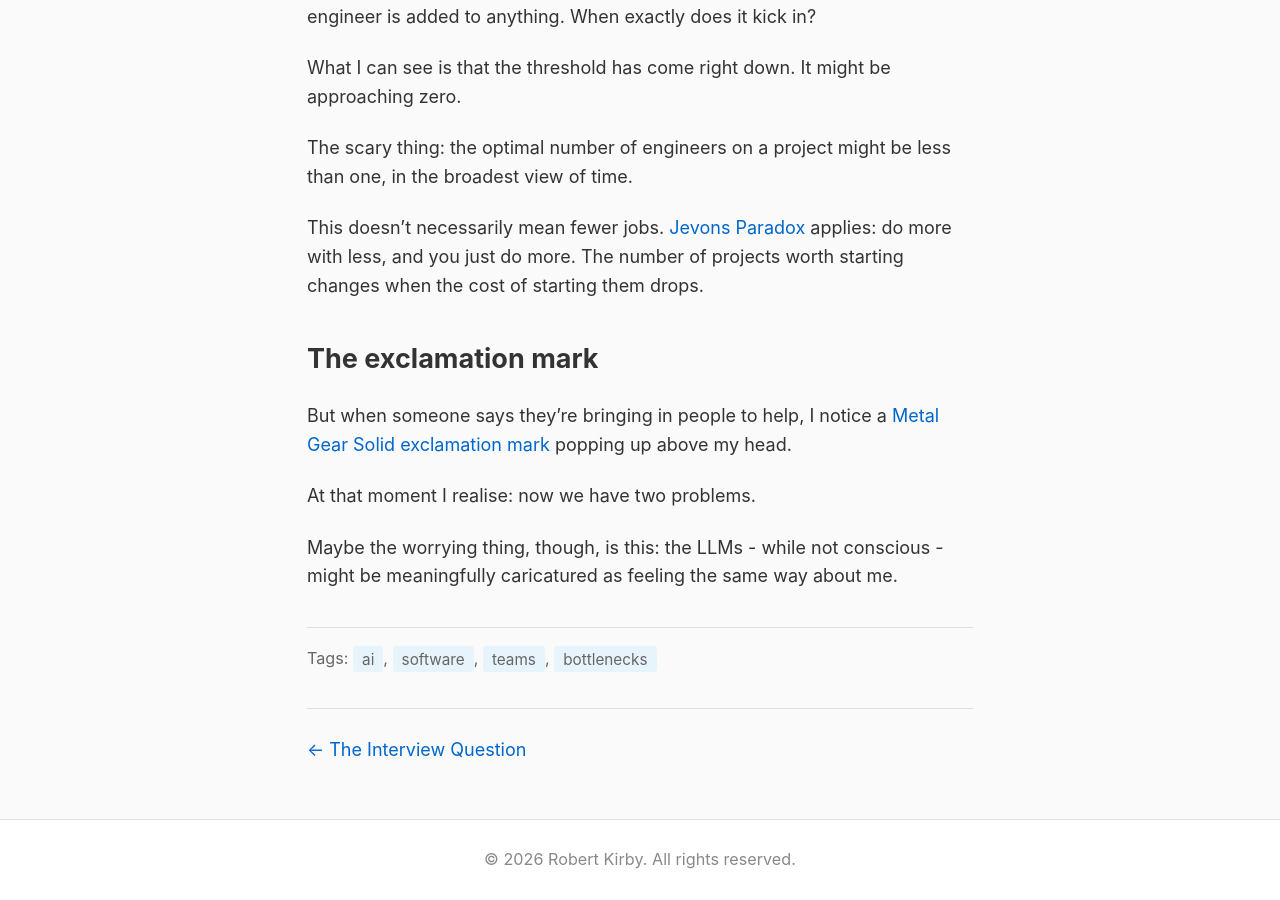
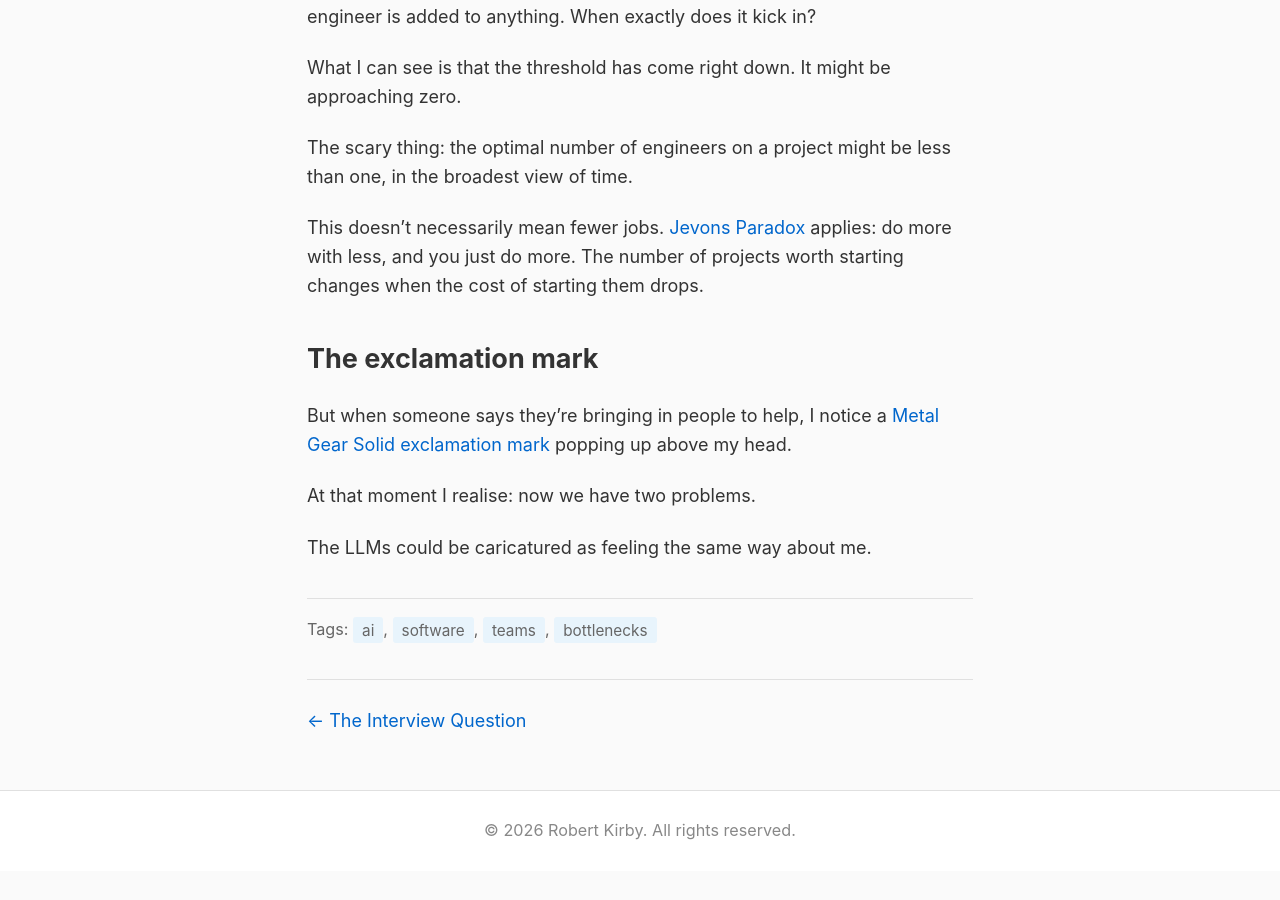
Before and after one commit to rob137/rob137.github.io, a Jekyll site: the page built from _posts/2026-01-03-brooks-law-redux.md, in a window 1280 px wide and 900 px high, scrolled down 2747 px. Built offline with Jekyll 4.4.1, drawn with Linux system fonts in a browser that asks for light colours; after the commit the page ends 3618 px from its top, so only the background shows below that.

Commit message:
Tighten final line
🤖 Generated with [Claude Code](https://claude.com/claude-code)

Co-Authored-By: Claude Opus 4.5 <noreply@anthropic.com>

```diff
--- a/_posts/2026-01-03-brooks-law-redux.md
+++ b/_posts/2026-01-03-brooks-law-redux.md
@@ -64,4 +64,4 @@ But when someone says they're bringing in people to help, I notice a [Metal Gear
 
 At that moment I realise: now we have two problems.
 
-Maybe the worrying thing, though, is this: the LLMs - while not conscious - might be meaningfully caricatured as feeling the same way about me.
+The LLMs could be caricatured as feeling the same way about me.
```
